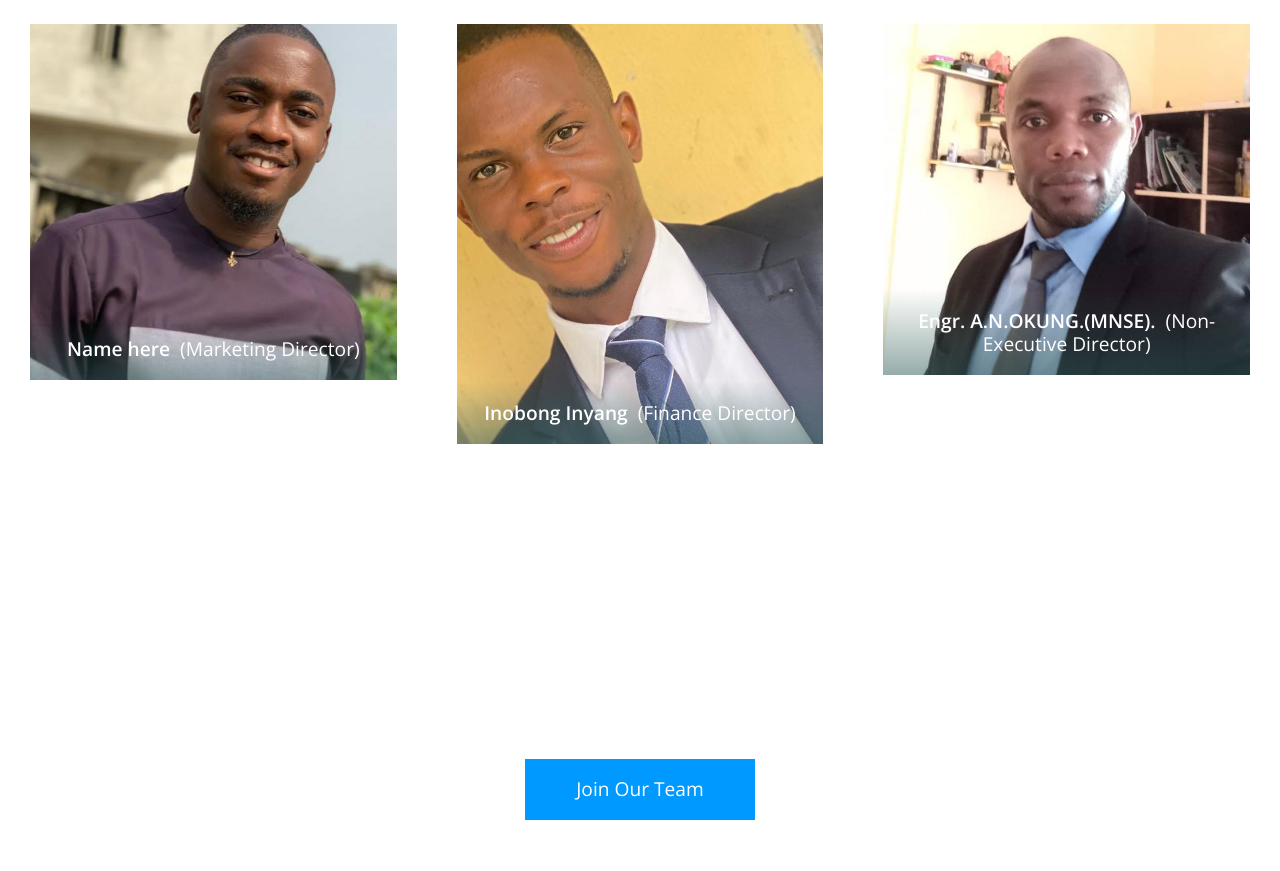
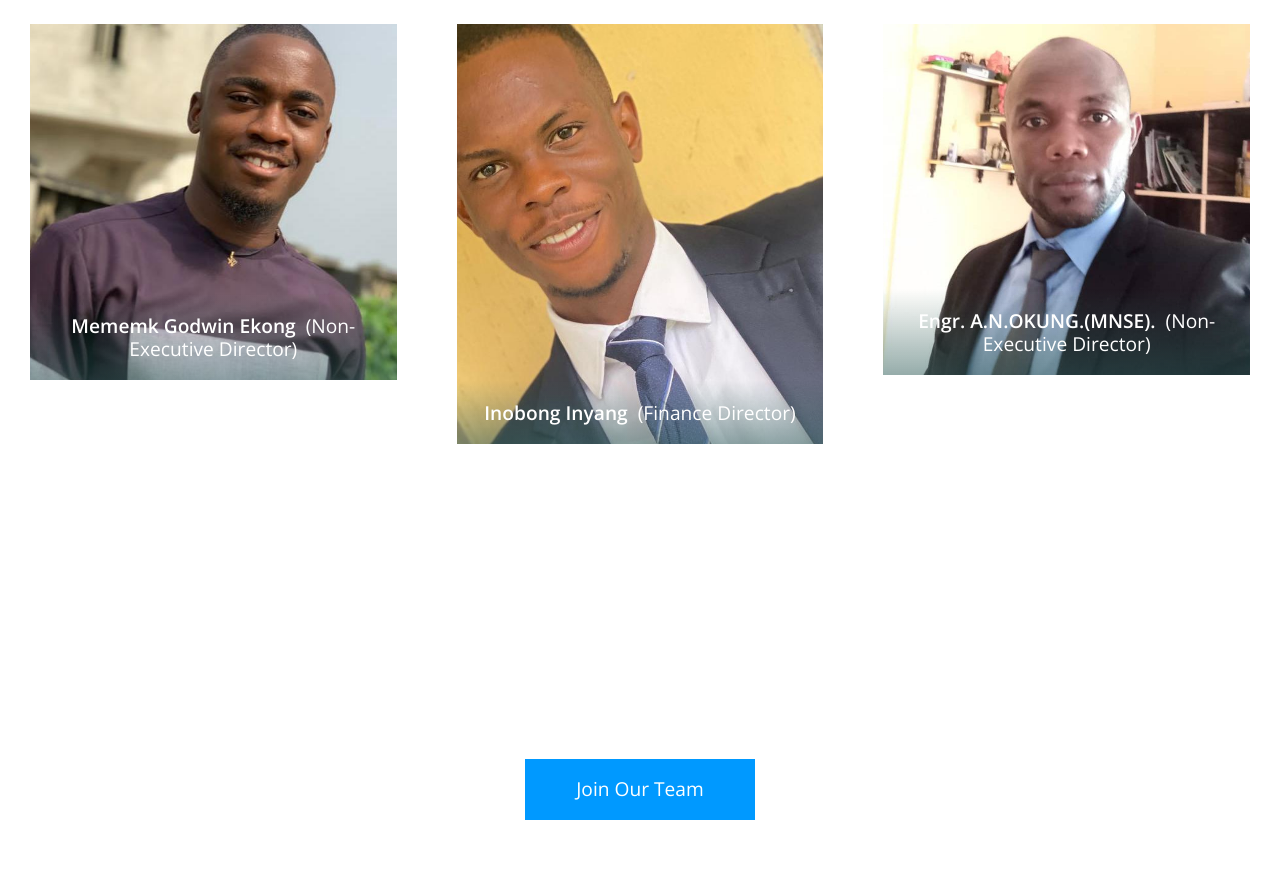
Before and after one commit to Faith-Akpan/dandeeconstructions, a plain HTML site: page about.html in a window 1280 px wide. Shown: the part 1449-2320 px from the top of the page. Drawn offline with nearby package versions, Linux system fonts and the light colour scheme.

Commit message:
Update about.html

```diff
--- a/about.html
+++ b/about.html
@@ -100,7 +100,7 @@
                 <figure class="effect-milo tm-about-person tm-about-person-layout">
                     <img src="img/about-03.jpg" alt="Image" class="img-fluid">
                     <figcaption>
-                        <h2><span>Name here</span>&nbsp;&nbsp;(Marketing Director)</h2>
+                        <h2><span>Mememk Godwin Ekong</span>&nbsp;&nbsp;(Non-Executive Director)</h2>
                         <p class="mb-4">Manages the marketing function with emphasis on championing the brand and
                             expanding the customer base.</p>
                         <p>
```
